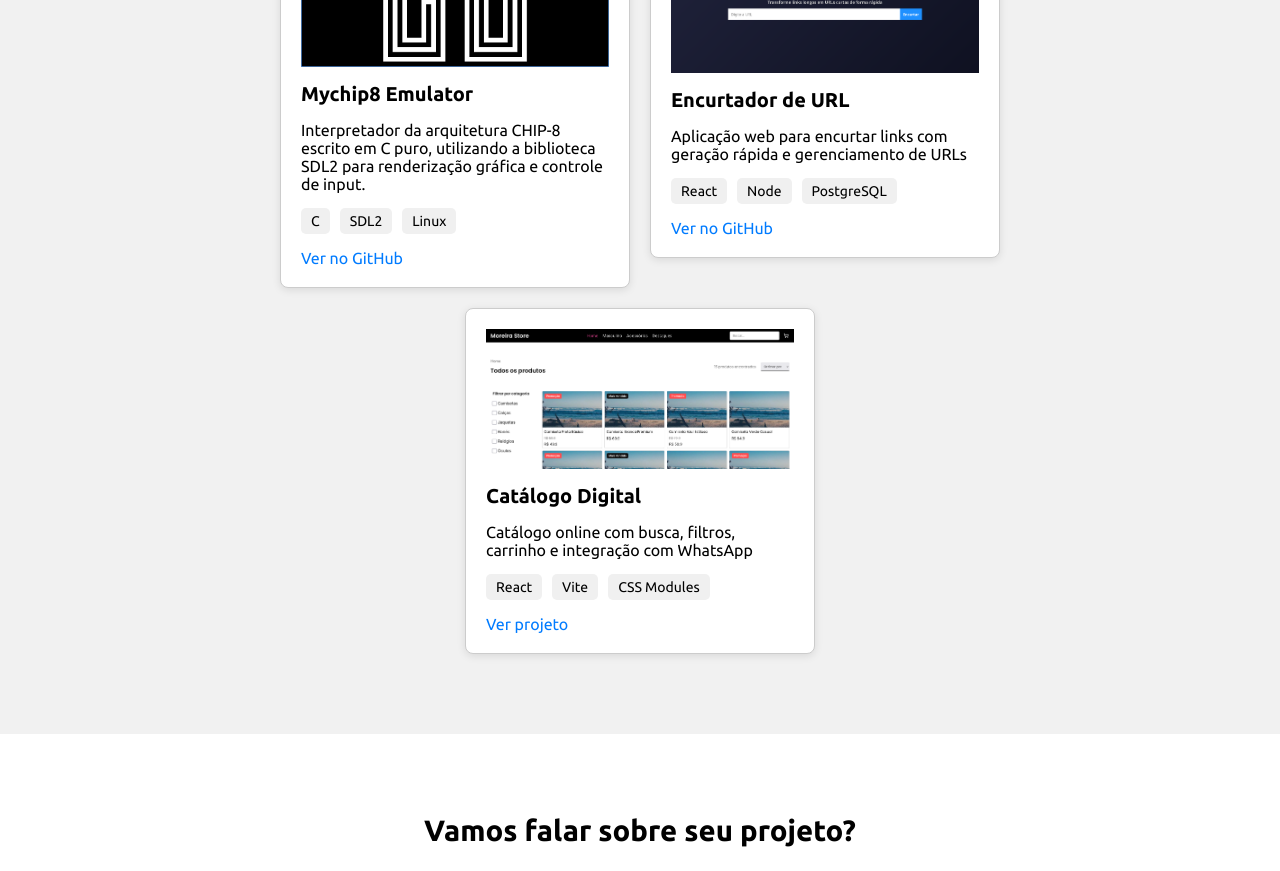
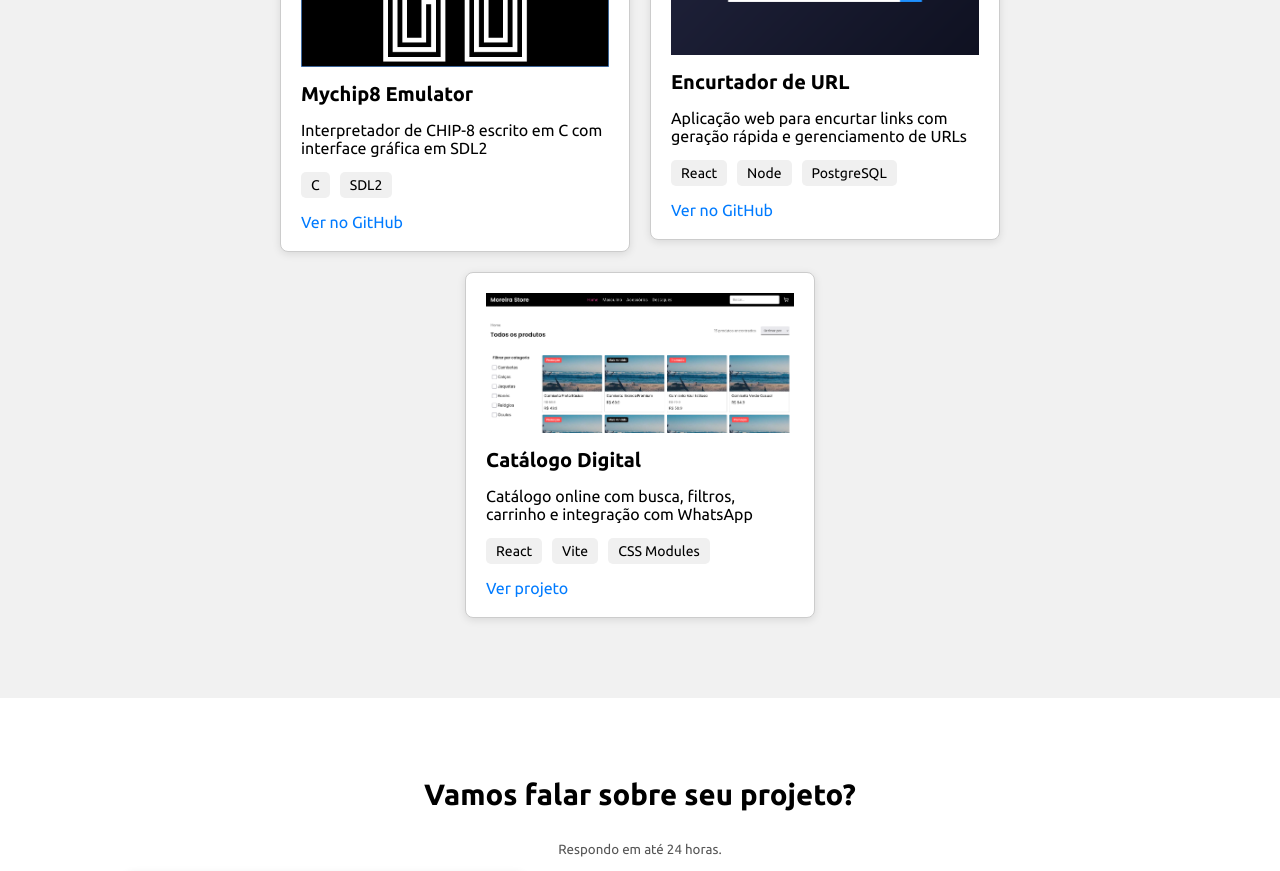
Before and after one commit to Andrezinrc/portfolio, a React (Create React App) app: page / in a window 1280 px wide. Shown: the part 1720-2591 px from the top of the page. Built offline with nearby package versions, Linux system fonts and the light colour scheme.

Commit message:
Atualizar Projects.js

```diff
--- a/src/sections/Projects.js
+++ b/src/sections/Projects.js
@@ -10,11 +10,10 @@ function Projects()
                 <div className={styles.projectItem}>
                     <img src="/assets/images/projects/chip8-emulator.jpg" alt="Mychip8 Emulator" />
                     <h2>Mychip8 Emulator</h2>
-                    <p>Interpretador da arquitetura CHIP-8 escrito em C puro, utilizando a biblioteca SDL2 para renderização gráfica e controle de input.</p>
+                    <p>Interpretador de CHIP-8 escrito em C com interface gráfica em SDL2</p>
                     <div className={styles.technologies}>
                         <span className={styles.tech}>C</span>
                         <span className={styles.tech}>SDL2</span>
-                        <span className={styles.tech}>Linux</span>
                     </div>
                     <a href="https://github.com/Andrezinrc/mychip8">Ver no GitHub</a>
                 </div>
```
